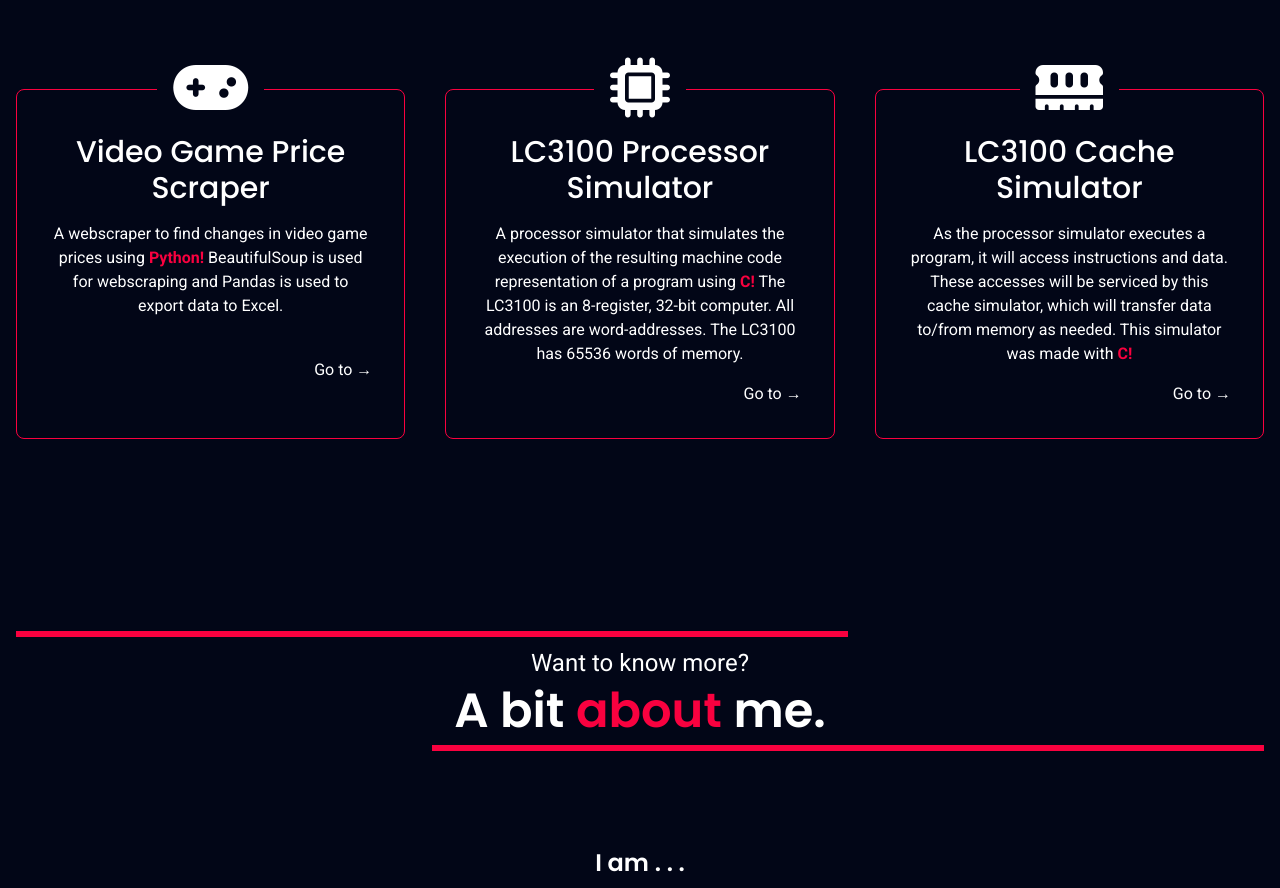
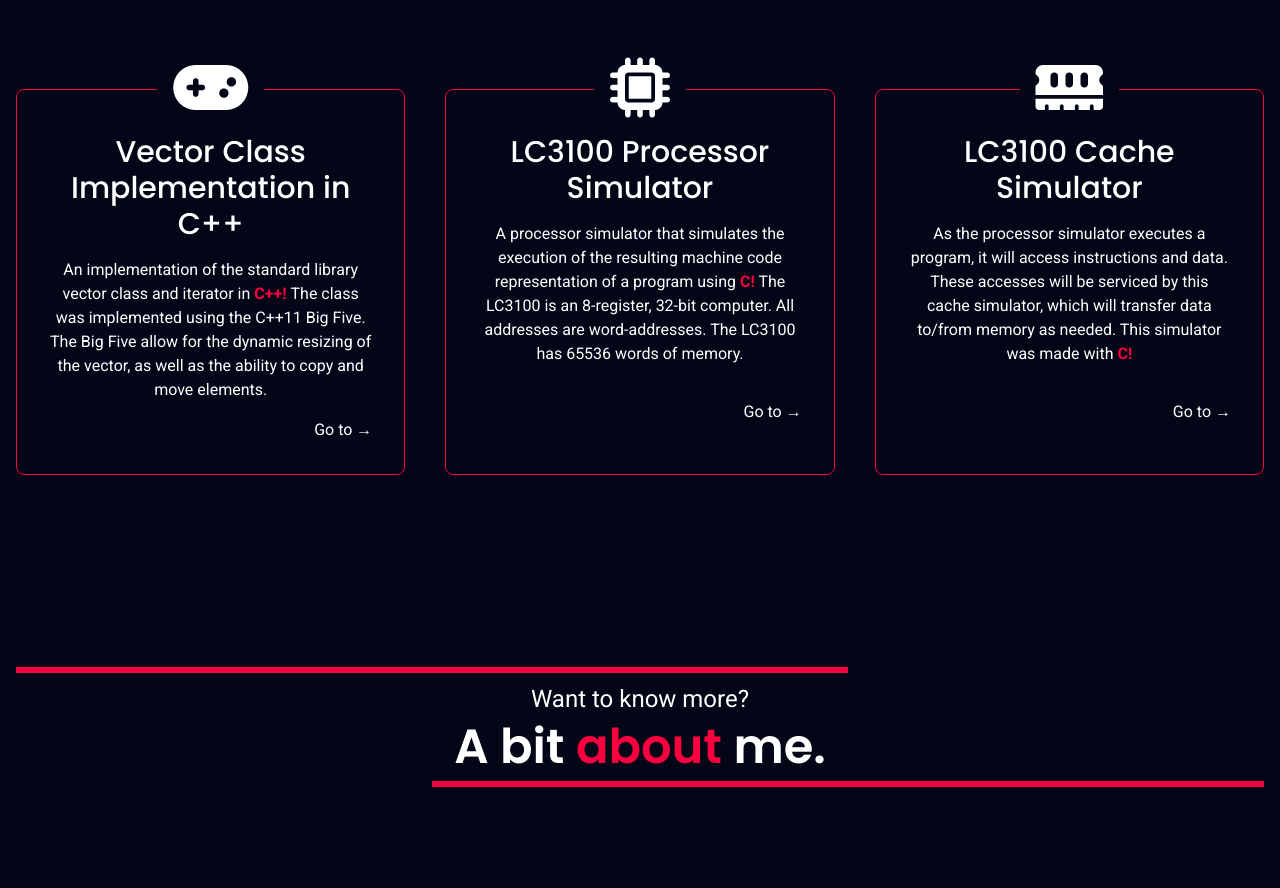
Before and after one commit to zlima410/my-upgraded-portfolio, a SvelteKit app: page / in a window 1280 px wide. Shown: the part 1000-1888 px from the top of the page. Built offline with nearby package versions, Linux system fonts and the light colour scheme.

Commit message:
Add new template vector class project to replace webscraper

```diff
--- a/src/components/Main.svelte
+++ b/src/components/Main.svelte
@@ -2,7 +2,7 @@
   import Step from './Step.svelte';
 
   let steps = [
-    {name: 'Video Game Price Scraper', icon: 'fa-solid fa-gamepad', href: 'https://github.com/zlima410/G2A-webscraper'},
+    {name: 'Vector Class Implementation in C++', icon: 'fa-solid fa-gamepad', href: 'https://github.com/zlima410/COP4530-DataStructures'},
     {name: 'LC3100 Processor Simulator', icon: 'fa-solid fa-microchip', href: 'https://github.com/zlima410/CDA-processor-simulator'},
     {name: 'LC3100 Cache Simulator', icon: 'fa-solid fa-memory', href: 'https://github.com/zlima410/CDA-cache-simulator'},
   ];
@@ -83,9 +83,9 @@
       </a> -->
       <div class="grid grid-cols-1 lg:grid-cols-3 gap-12 lg:gap-10">
         <Step step={steps[0]}>
-          <p>A webscraper to find changes in video game prices using
-            <strong class="text-[#F9013F]">Python! </strong>BeautifulSoup is used for webscraping
-            and Pandas is used to export data to Excel.
+          <p>An implementation of the standard library vector class and iterator in
+            <strong class="text-[#F9013F]">C++! </strong>The class was implemented using the C++11 Big Five.
+            The Big Five allow for the dynamic resizing of the vector, as well as the ability to copy and move elements.
           </p>
         </Step>
         <Step step={steps[1]}>
```
